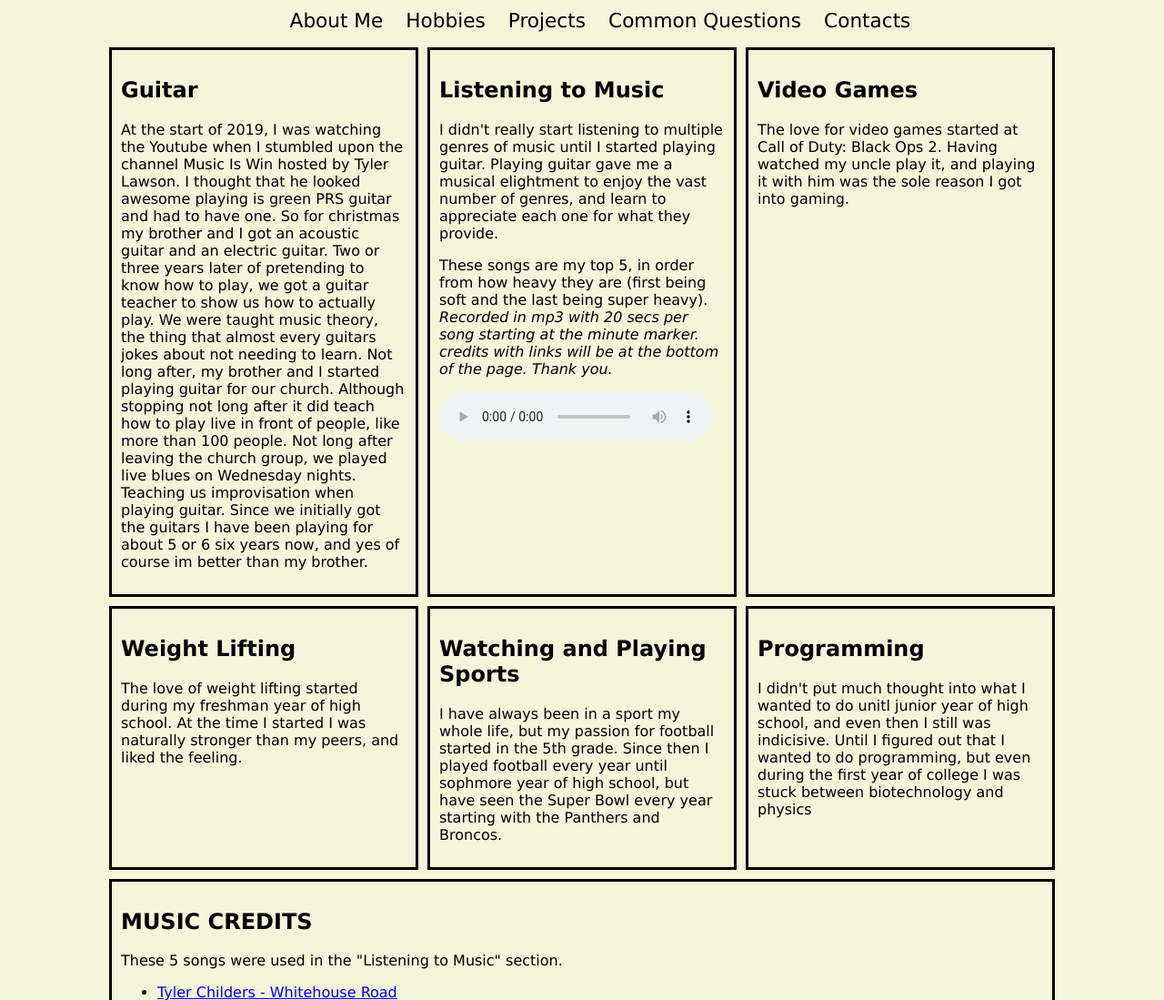
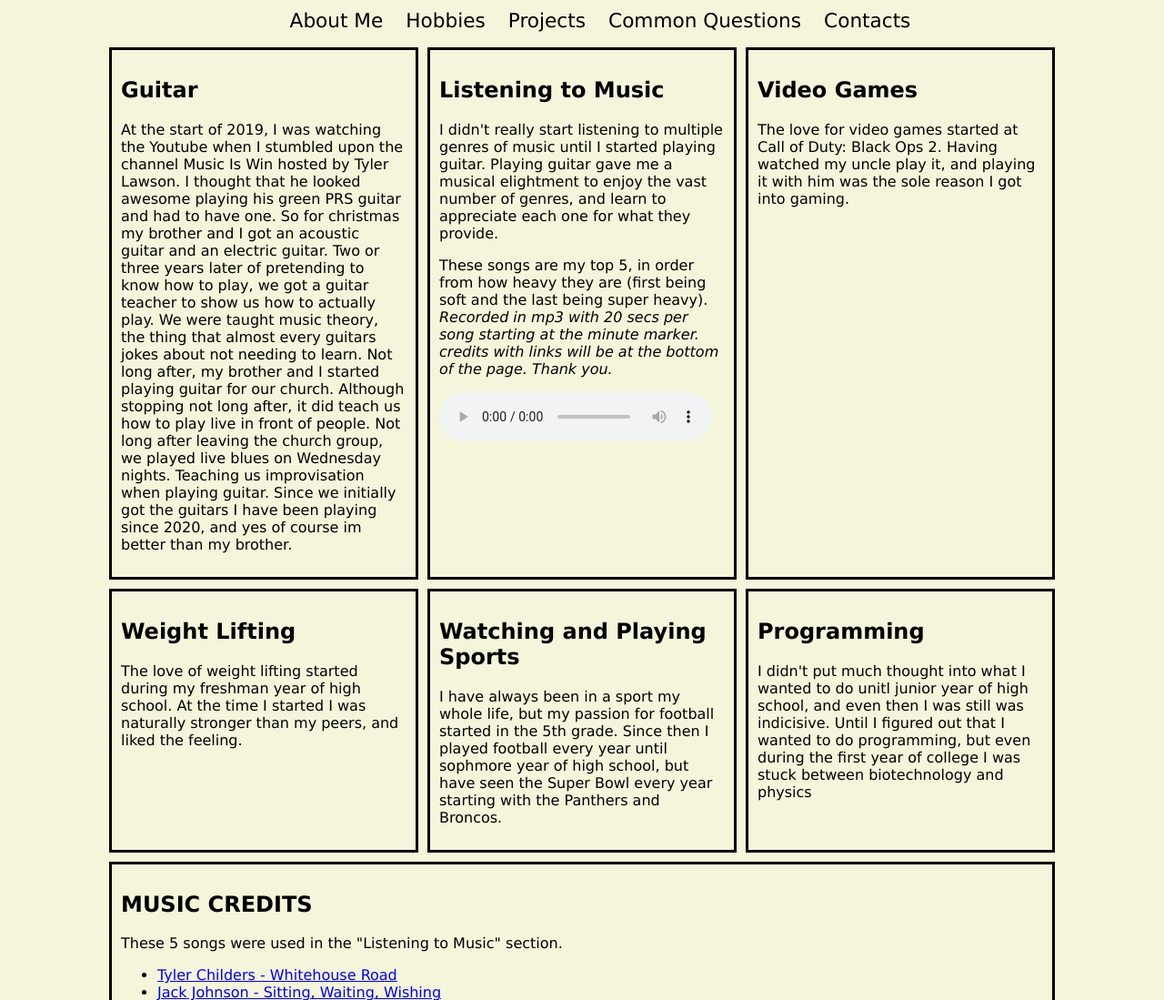
Before and after one commit to hightskylar/hightskylar.github.io, a plain HTML site: page hobbies.html in a window 1280 px wide. Shown: the part 580-1679 px from the top of the page at 91% size. Drawn offline with Linux system fonts and the light colour scheme.

Commit message:
Update hobbies.html

```diff
--- a/hobbies.html
+++ b/hobbies.html
@@ -31,17 +31,18 @@
         <div id="hobbies">
             <div class="listItem">
                 <h2>Guitar</h2>
-                <p>At the start of 2019, I was watching the Youtube when I stumbled upon the channel Music Is Win hosted by Tyler Lawson. I thought that he looked awesome playing is green PRS guitar and had to have one. So for christmas
+                <p>At the start of 2019, I was watching the Youtube when I stumbled upon the channel Music Is Win hosted by Tyler Lawson. I thought that he looked awesome playing his green PRS guitar and had to have one. So for christmas
                     my brother and I got an acoustic guitar and an electric guitar. Two or three years later of pretending to know how to play, we got a guitar teacher to show us how to actually play. We were taught music theory, the thing
-                    that almost every guitars jokes about not needing to learn. Not long after, my brother and I started playing guitar for our church. Although stopping not long after it did teach how to play live in front of people,
-                    like more than 100 people. Not long after leaving the church group, we played live blues on Wednesday nights. Teaching us improvisation when playing guitar. Since we initially got the guitars I have been playing for about
-                    5 or 6 six years now, and yes of course im better than my brother.</p>
+                    that almost every guitars jokes about not needing to learn. Not long after, my brother and I started playing guitar for our church. Although stopping not long after, it did teach us how to play live in front of people.
+                    Not long after leaving the church group, we played live blues on Wednesday nights. Teaching us improvisation when playing guitar. Since we initially got the guitars I have been playing since 2020,
+                    and yes of course im better than my brother.</p>
             </div>
             <div class="listItem">
                 <h2>Listening to Music</h2>
                 <p>I didn't really start listening to multiple genres of music until I started playing guitar. Playing guitar gave me a musical elightment
                     to enjoy the vast number of genres, and learn to appreciate each one for what they provide.</p>
-                <p>These songs are my top 5, in order from how heavy they are (first being soft and the last being super heavy). <em> Recorded in mp3 with 20 secs per song starting at the minute marker. credits with links will be at the bottom of the page. Thank you.</em></p>
+                <p>These songs are my top 5, in order from how heavy they are (first being soft and the last being super heavy).
+                    <em> Recorded in mp3 with 20 secs per song starting at the minute marker. credits with links will be at the bottom of the page. Thank you.</em></p>
                 <audio controls>
                     <source src="songs_edited.mp3" type="audio/mp3"/>
                 </audio>
@@ -63,7 +64,7 @@
             </div>
             <div class="listItem">
                 <h2>Programming</h2>
-                <p>I didn't put much thought into what I wanted to do unitl junior year of high school, and even then I still was indicisive. Until I figured out that I wanted to do programming, but even during the first year of college I was
+                <p>I didn't put much thought into what I wanted to do unitl junior year of high school, and even then I was still was indicisive. Until I figured out that I wanted to do programming, but even during the first year of college I was
                     stuck between biotechnology and physics</p>
             </div>
             <div class="specialListItem">
```
